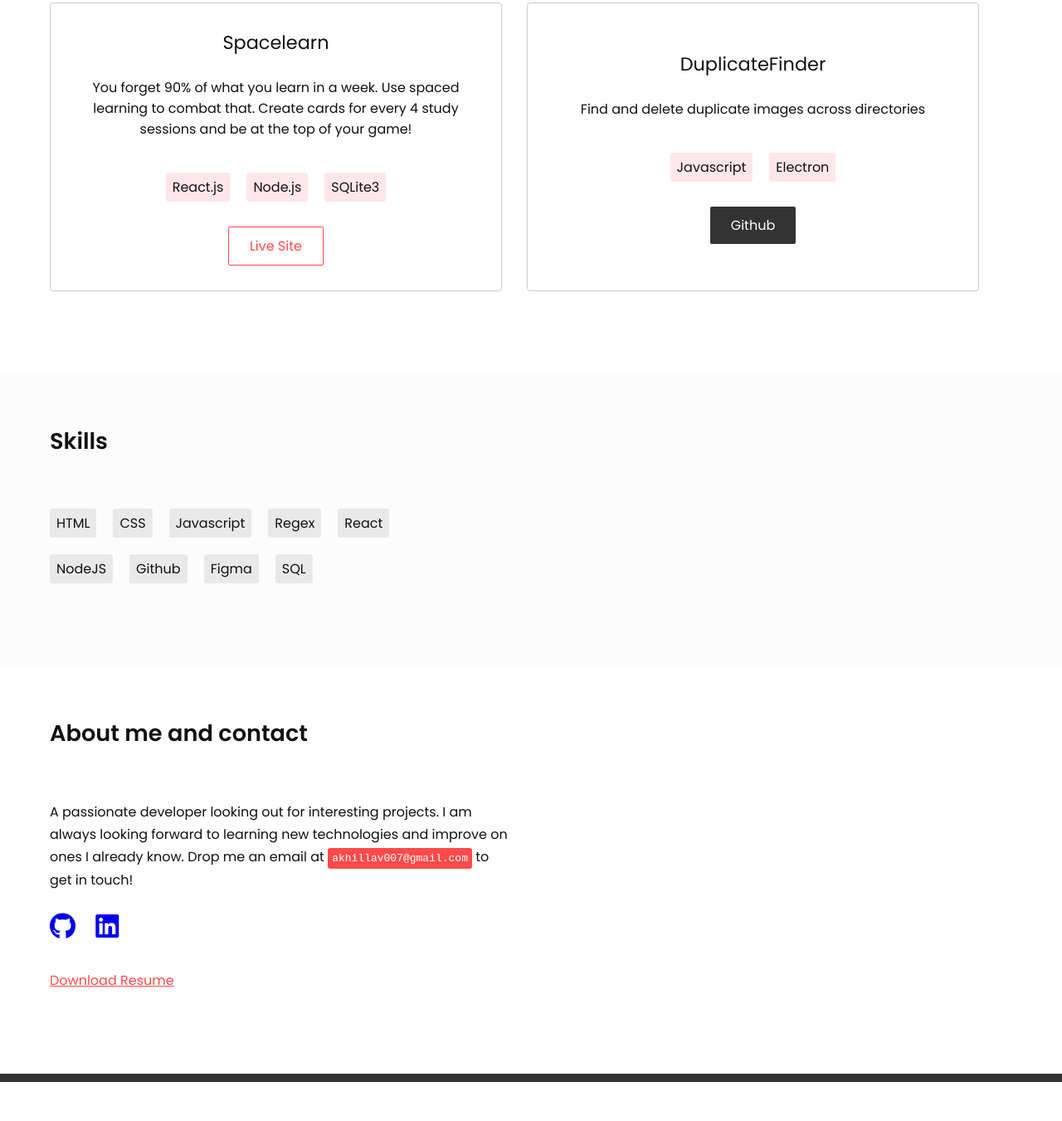
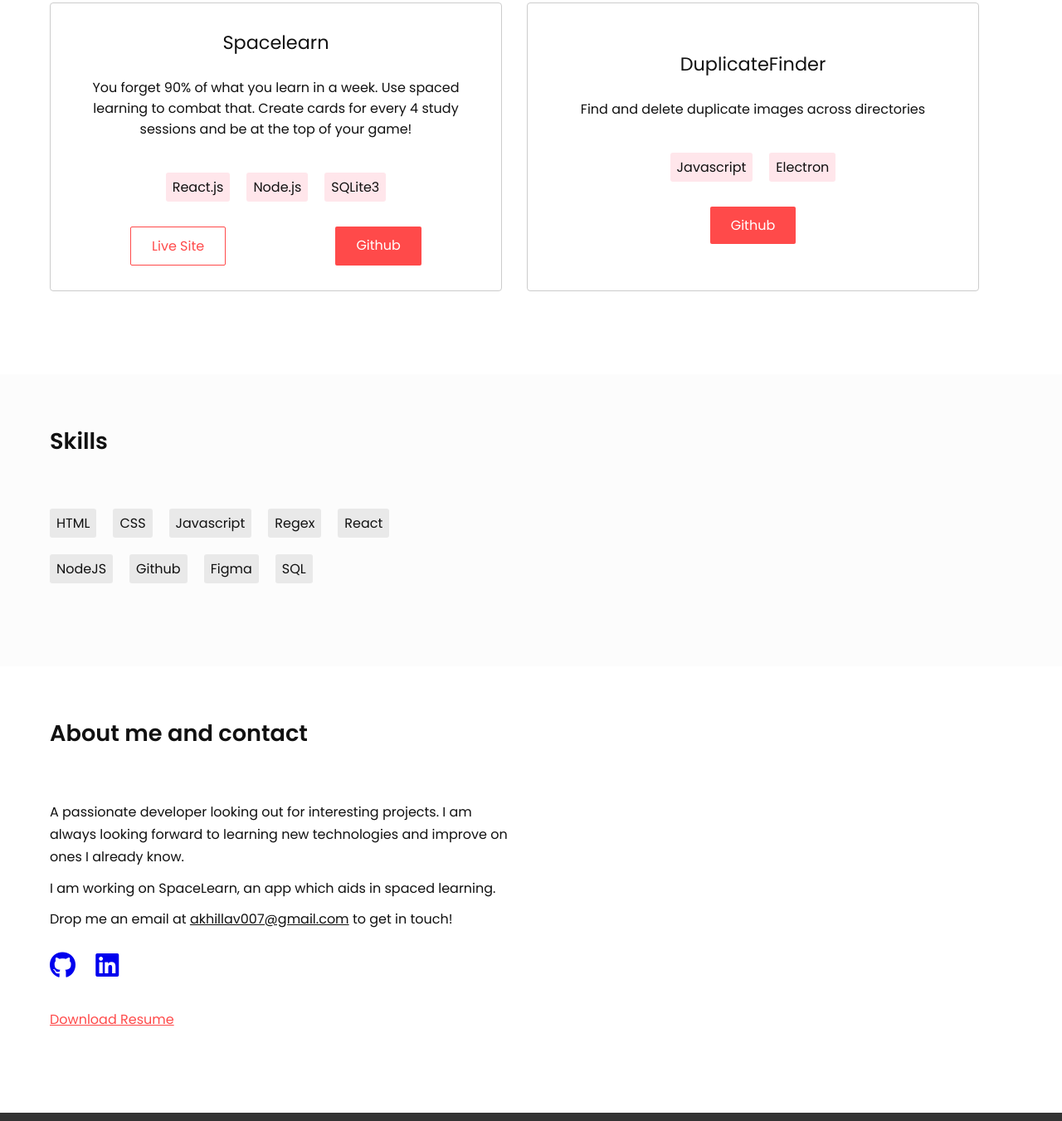
Before and after one commit to AkhilLV/portfolio, a plain HTML site: page index.html in a window 1280 px wide. Shown: the part 558-1909 px from the top of the page at 83% size. Before the commit the page ends 1862 px from the top, so only its background shows below. Drawn offline with Linux system fonts and the light colour scheme.

Commit message:
style changes, tagline changed

```diff
--- a/index.html
+++ b/index.html
@@ -4,10 +4,14 @@
     <meta charset="UTF-8" />
     <meta http-equiv="X-UA-Compatible" content="IE=edge" />
     <meta name="viewport" content="width=device-width, initial-scale=1.0" />
-    <script src="https://kit.fontawesome.com/0bc7da1fec.js" crossorigin="anonymous" defer></script>
+    <script
+      src="https://kit.fontawesome.com/0bc7da1fec.js"
+      crossorigin="anonymous"
+      defer
+    ></script>
     <script src="./main.js" defer></script>
     <link rel="stylesheet" href="style.css" />
-    <title>Akhil ~ Software Engineer</title>
+    <title>Akhil ~ Building software</title>
   </head>
   <body>
     <div class="container hero">
@@ -22,7 +26,7 @@
 
       <div class="hero-content">
         <h2>I am Akhil</h2>
-        <h1>I make apps on the web</h1>
+        <h1>I make apps for me to use</h1>
       </div>
 
       <a href="#about" class="hero-button button button-shadow"
@@ -56,6 +60,9 @@
               class="button button-ghost"
               >Live Site</a
             >
+            <a href="https://distracted-gates-ec9cfc.netlify.app" class="button"
+              >Github</a
+            >
           </div>
         </div>
         <div class="project">
@@ -63,16 +70,16 @@
             <h4>DuplicateFinder</h4>
           </div>
           <div class="project-description">
-            <p>
-              Find and delete duplicate images across directories
-            </p>
+            <p>Find and delete duplicate images across directories</p>
           </div>
           <div class="project-tech-stack">
             <p class="skill">Javascript</p>
             <p class="skill">Electron</p>
           </div>
           <div class="project-buttons">
-            <a href="https://github.com/AkhilLV/DuplicateFinder" class="button button-dark">Github</a>
+            <a href="https://github.com/AkhilLV/DuplicateFinder" class="button"
+              >Github</a
+            >
             <!-- <a href="#" class="button button-ghost">Live Site</a> -->
           </div>
         </div>
@@ -97,16 +104,31 @@
     <div id="about" class="about container">
       <h3>About me and contact</h3>
       <p class="paragraph">
-        A passionate developer looking out for interesting projects. I am
-        always looking forward to learning new technologies and improve on ones I
-        already know. Drop me an email at <code>akhillav007@gmail.com</code> to get
-        in touch!
+        A passionate developer looking out for interesting projects. I am always
+        looking forward to learning new technologies and improve on ones I
+        already know.
+      </p>
+      <p class="paragraph">
+        I am working on SpaceLearn, an app which aids in spaced learning.
+      </p>
+      <p class="paragraph">
+        Drop me an email at <span>akhillav007@gmail.com</span> to get in touch!
       </p>
       <div class="social-icons">
-        <a href="https://github.com/AkhilLV" class="social-icon"><i class="fa-brands fa-github fa-2xl"></i></a>
-        <a href="https://www.linkedin.com/in/akhil-l-7a2551219" class="social-icon"><i class="fa-brands fa-linkedin fa-2xl"></i></a>
+        <a href="https://github.com/AkhilLV" class="social-icon"
+          ><i class="fa-brands fa-github fa-2xl"></i
+        ></a>
+        <a
+          href="https://www.linkedin.com/in/akhil-l-7a2551219"
+          class="social-icon"
+          ><i class="fa-brands fa-linkedin fa-2xl"></i
+        ></a>
       </div>
-      <a href="https://drive.google.com/file/d/176Ca_tH-0aVersZDM8H1BI456KOhoUb9/view?usp=sharing" class="resume-download">Download Resume</a>
+      <a
+        href="https://drive.google.com/file/d/176Ca_tH-0aVersZDM8H1BI456KOhoUb9/view?usp=sharing"
+        class="resume-download"
+        >Download Resume</a
+      >
     </div>
   </body>
 </html>
--- a/style.css
+++ b/style.css
@@ -211,23 +211,16 @@ h4 {
 .about .paragraph {
   width: 50%;
   line-height: 1.7;
+  margin-bottom: 10px;
 }
 
-.about code {
-  background: var(--primary-color);
-  border-radius: 3px;
-  color: #fff;
-  padding: 5px;
-  cursor: pointer;
+.about .paragraph span {
+  text-decoration: underline;
 }
 
 .about .social-icons {
   margin-top: 30px;
   margin-bottom: 40px;
-}
-
-.about .social-icons i {
-
 }
 
 .about .social-icons a {
@@ -261,8 +254,12 @@ h4 {
 
 .skill-dark {
   color: #fff;
-  background: rgb(12,12,13) !important;
-  background: linear-gradient(40deg, rgba(12,12,13,1) 0%, rgba(24,27,28,1) 57%) !important;
+  background: rgb(12, 12, 13) !important;
+  background: linear-gradient(
+    40deg,
+    rgba(12, 12, 13, 1) 0%,
+    rgba(24, 27, 28, 1) 57%
+  ) !important;
 }
 
 .about-dark {
@@ -283,7 +280,6 @@ h4 {
 }
 
 @media (max-width: 705px) {
-
   .container {
     padding: 60px 25px 100px 25px;
   }
```
